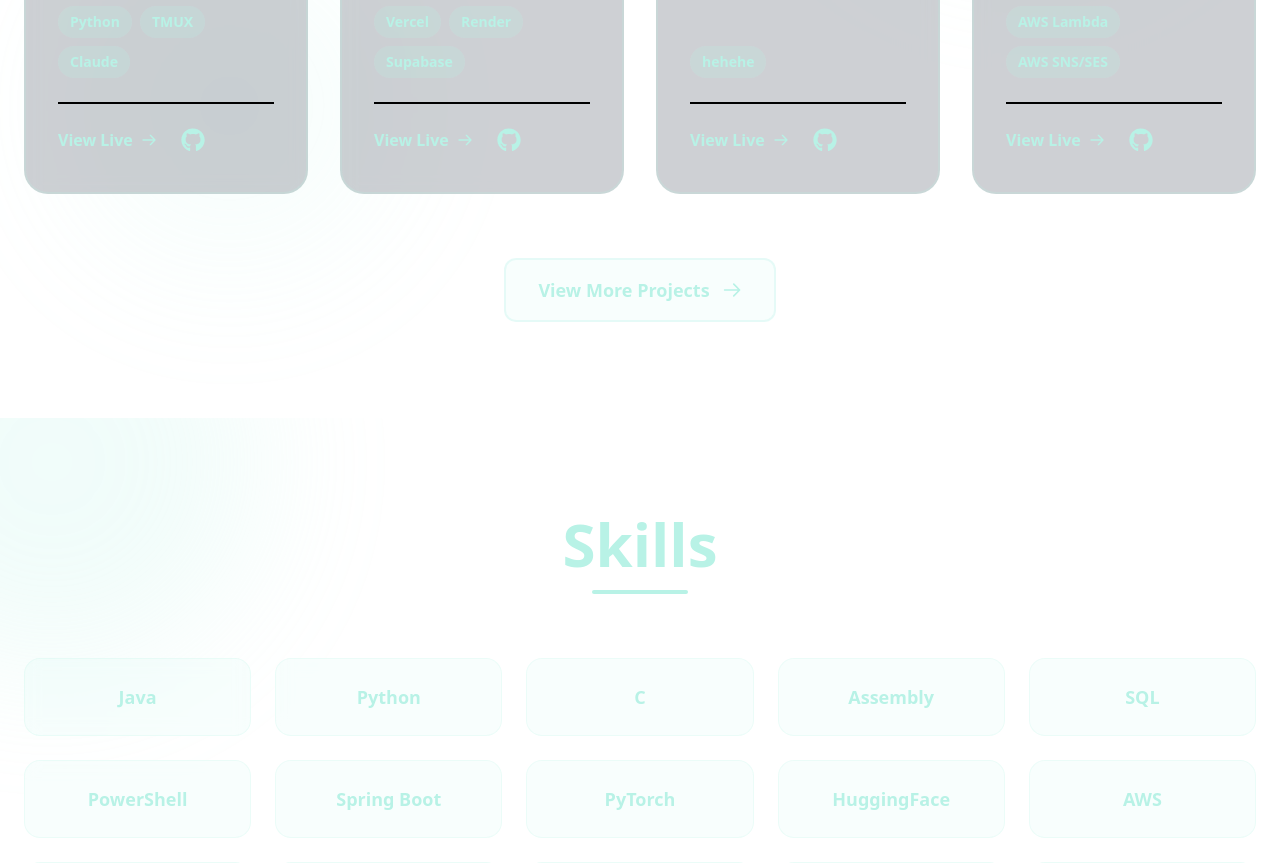
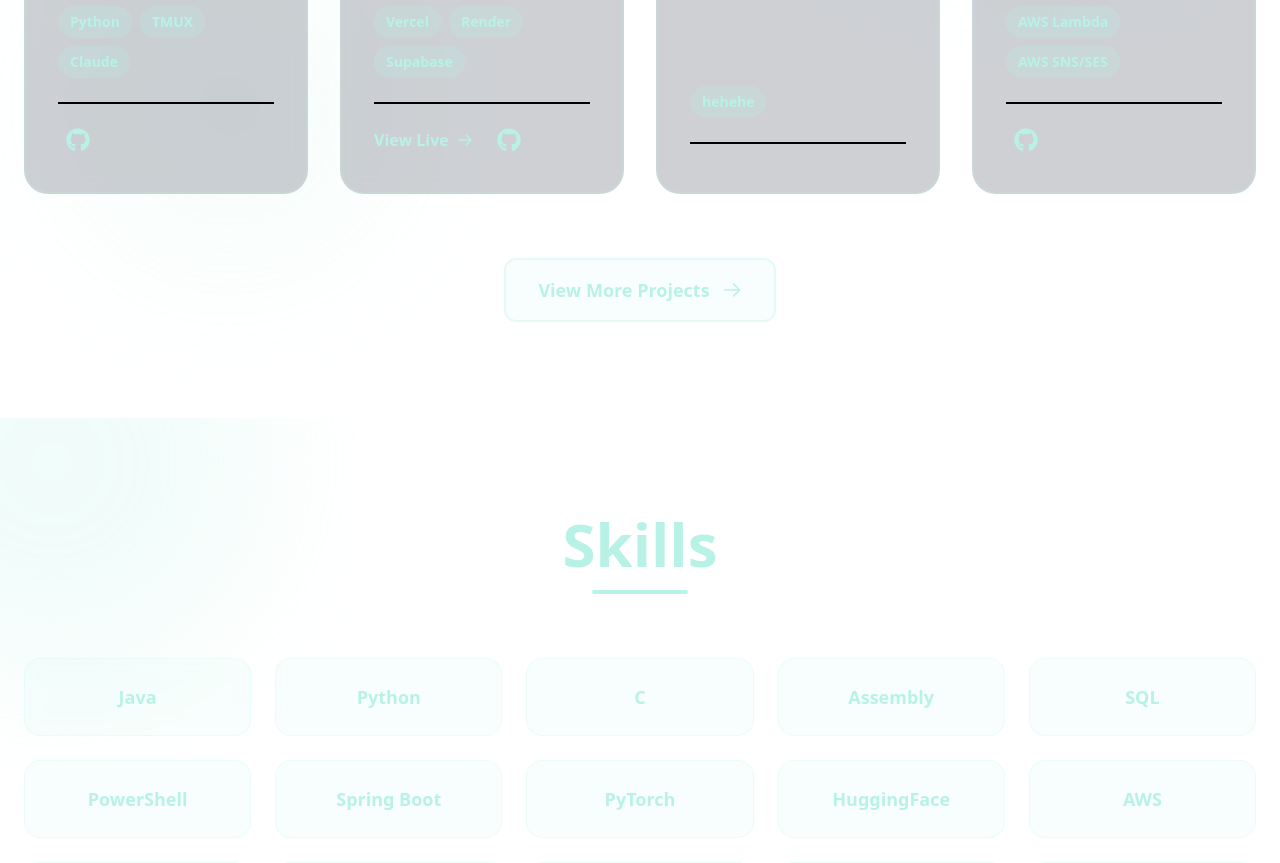
Before and after one commit to g23polar/portfolio, a React (Vite) app: page / in a window 1280 px wide. Shown: the part 4540-5403 px from the top of the page. Built offline with nearby package versions, Linux system fonts and the light colour scheme.

Commit message:
link fixes

```diff
--- a/src/components/Projects.jsx
+++ b/src/components/Projects.jsx
@@ -11,7 +11,7 @@ function Projects() {
             title: 'Council of Engineers',
             description: 'Built a CLI-based agent driven orchestration platform with the ability to spawn agents with defined roles with specific responsibilities to simulate a standard AGILE scrum team',
             tags: ['Python', 'TMUX', 'Claude'],
-            link: 'https://github.com/g23polar/council',
+            // link: 'https://github.com/g23polar/council',
             github: 'https://github.com/g23polar/council'
         },
         {
@@ -25,14 +25,14 @@ function Projects() {
             title: 'Snake Game',
             description: 'There is a hidden snake game on this website, go find it.',
             tags: ['hehehe'],
-            link: 'https://g23.dev/',
-            github: 'https://github.com/g23polar/portfolio'
+            // link: 'https://g23.dev/',
+            // github: 'https://github.com/g23polar/portfolio'
         },
         {
             title:'Digest CRON',
             description:'Setup a few Lambdas and EventBridge rules in a CloudFormation to text and email me stuff I need for the day/week/month',
             tags:['AWS CloudFormation', 'AWS Lambda', 'AWS SNS/SES'] ,
-            link:'https://github.com/g23polar/cron',
+            // link:'https://github.com/g23polar/cron',
             github:'https://github.com/g23polar/cron'
         }
         // ,{
```
